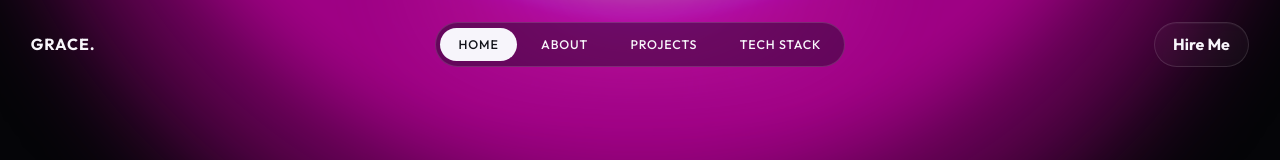
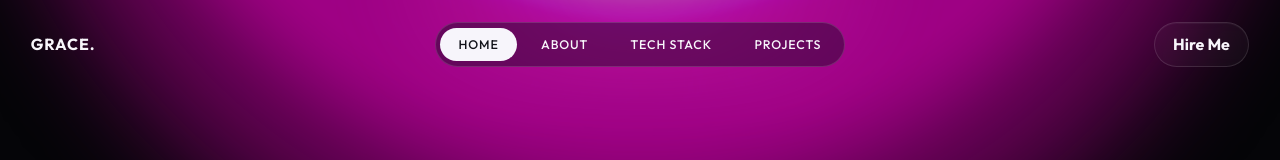
Before and after one commit to gracyy17/portfolio, a React (Vite) app: page / in a window 1280 px wide. Shown: the top 160 px of the page. Built offline with nearby package versions, Linux system fonts and the light colour scheme.

Commit message:
swap tech stack and projects

```diff
--- a/src/App.jsx
+++ b/src/App.jsx
@@ -13,8 +13,8 @@ import { TechStackShowcase } from './components/TechStackShowcase.jsx';
 const navigationItems = [
   { id: 'home', label: 'Home' },
   { id: 'about', label: 'About' },
+  { id: 'tech-stack', label: 'Tech Stack' },
   { id: 'projects', label: 'Projects' },
-  { id: 'tech-stack', label: 'Tech Stack' },
 ];
 
 const sectionOrder = ['home', 'about', 'tech-stack', 'projects', 'contact'];
```
Also changed, not shown: 2 other files (tests, documents, lock files or other folders).
